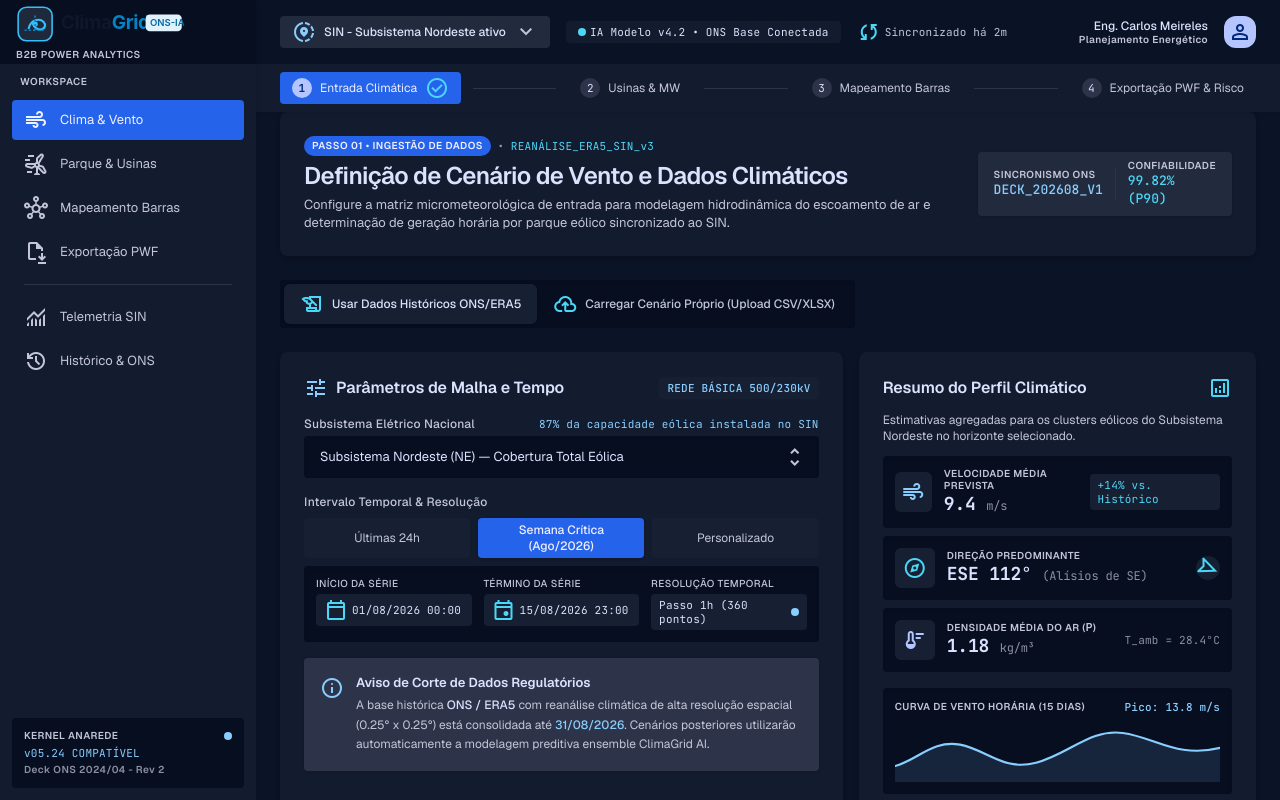
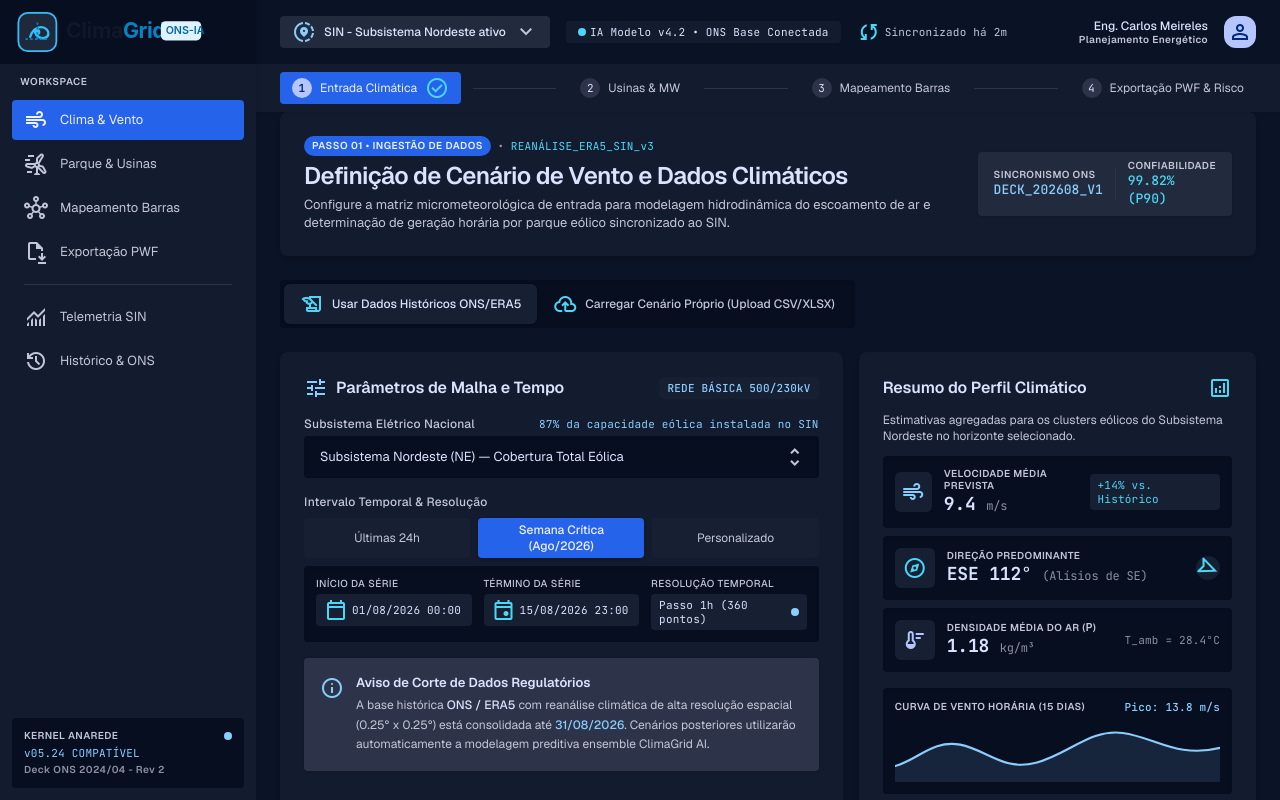
Before and after one commit to Hackathon-IA-2026/solucoes-grupo-16, a Next.js app in the folder frontend/: page / in a window 1280 px wide. Shown: the top 800 px of the page. Built offline with nearby package versions, Linux system fonts and the light colour scheme.

Commit message:
fix: ajuste na logo da sidebar

```diff
--- a/frontend/src/components/layout/sidebar.tsx
+++ b/frontend/src/components/layout/sidebar.tsx
@@ -24,10 +24,7 @@ export function Sidebar() {
     <aside className="fixed left-0 top-0 h-full w-64 bg-surface-container-low z-50 flex flex-col justify-between shadow-[0_1px_8px_rgba(0,0,0,0.04)]">
       <div className="flex flex-col">
         <div className="h-16 px-space-lg flex flex-col justify-center gap-1 bg-surface-container-lowest">
-          <Image src="/logo.svg" alt="ClimaGrid Logo" width={170} height={35} />
-          <span className="font-label-sm text-label-sm text-on-surface-variant uppercase tracking-wider">
-            B2B Power Analytics
-          </span>
+          <Image src="/logo.svg" alt="ClimaGrid Logo" width={190} height={35} />
         </div>
 
         <div className="px-space-md py-space-sm">
@@ -43,8 +40,7 @@ export function Sidebar() {
               <Link
                 key={link.href}
                 href={link.href}
-                className={`flex items-center gap-space-md px-space-md py-space-sm transition-all rounded-lg ${
-                  isActive
+                className={`flex items-center gap-space-md px-space-md py-space-sm transition-all rounded-lg ${isActive
                   ? 'bg-primary-container text-on-primary-container font-medium'
                   : 'text-on-surface-variant hover:bg-surface-container-high hover:text-on-surface'
                   }`}
@@ -63,8 +59,7 @@ export function Sidebar() {
               <Link
                 key={link.href}
                 href={link.href}
-                className={`flex items-center gap-space-md px-space-md py-space-sm transition-all rounded-lg ${
-                  isActive
+                className={`flex items-center gap-space-md px-space-md py-space-sm transition-all rounded-lg ${isActive
                   ? 'bg-primary-container text-on-primary-container font-medium'
                   : 'text-on-surface-variant hover:bg-surface-container-high hover:text-on-surface'
                   }`}
```
Lines whose indentation alone changed are shown as unchanged.
